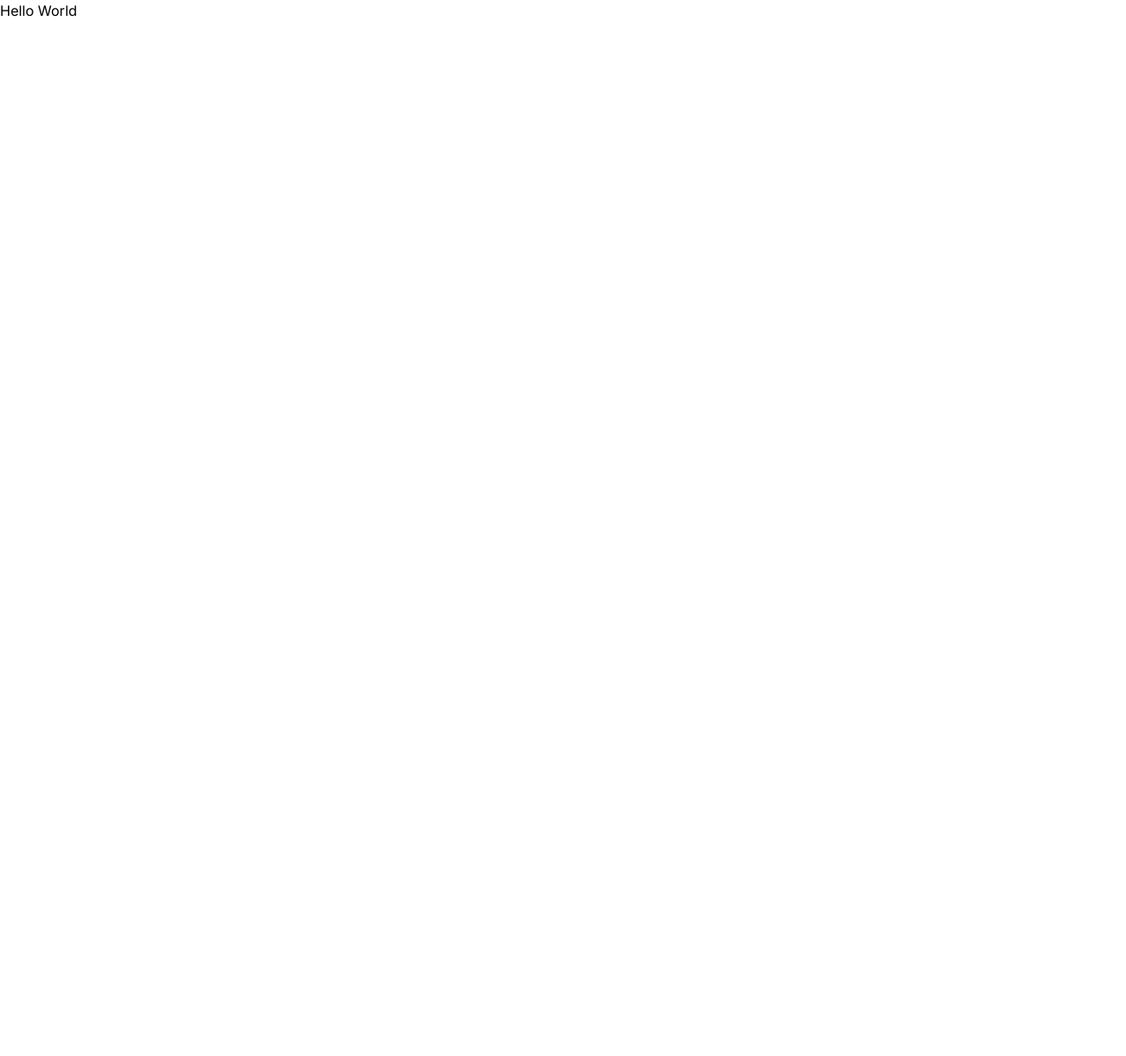
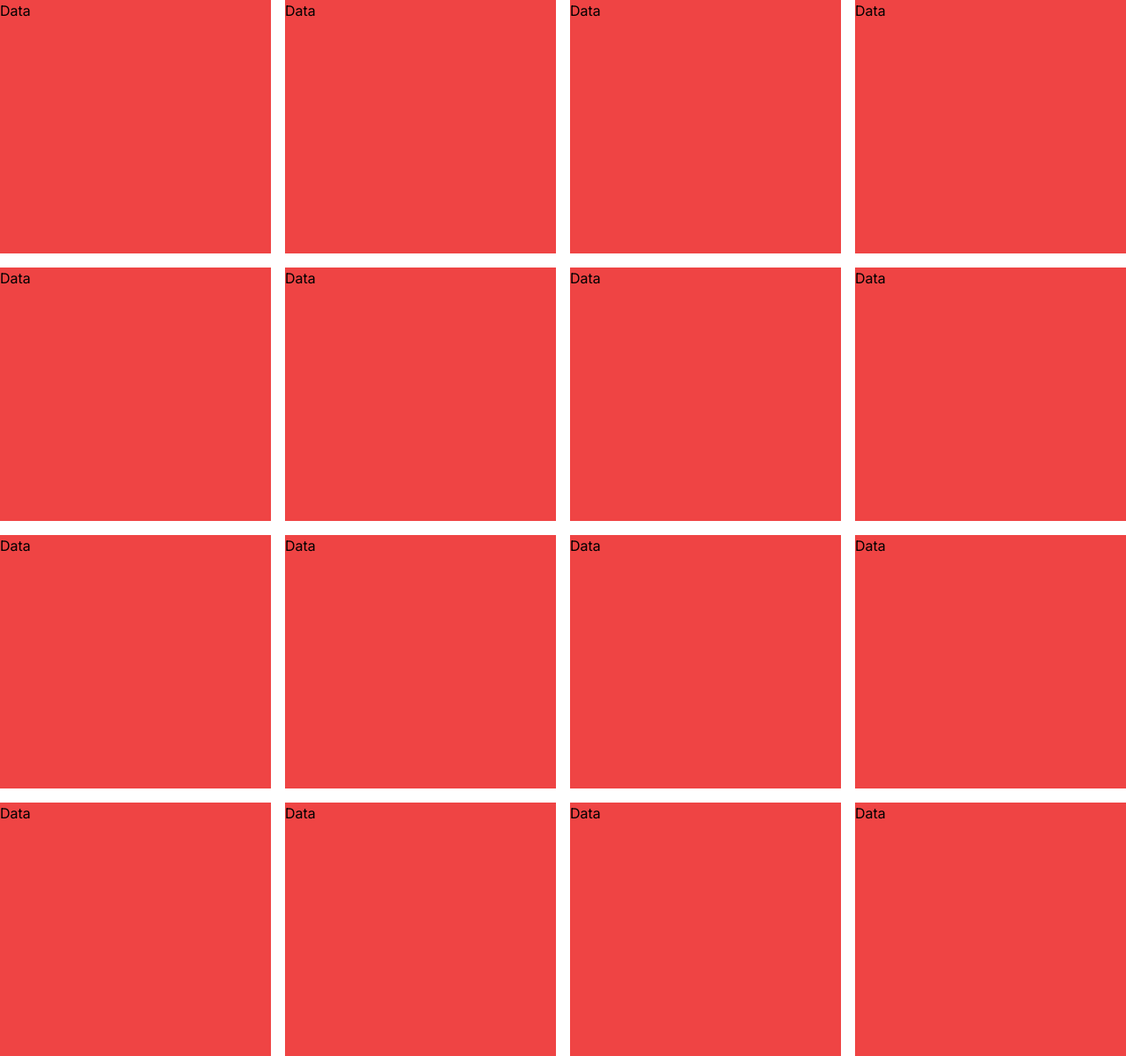
Before and after one commit to MuktadulIslam/Khapsu, a Next.js app in the folder frontend/: page / in a window 1280 px wide. Shown: the whole page at 88% size. Before the commit the page ends 800 px from the top, so only its background shows below. Built offline with nearby package versions, Linux system fonts and the light colour scheme.

Commit message:
ADD: add product grid

```diff
--- a/frontend/src/app/page.js
+++ b/frontend/src/app/page.js
@@ -3,7 +3,31 @@ import Image from "next/image";
 export default function Home() {
   return (
     <>
-    <h1>Hello World</h1>
+      {/* <div className="basis-1/2 space-x-3">
+        <div className="size-40 bg-red-500"></div>
+        <div className="size-40 bg-red-500"></div>
+        <div className="size-40 bg-red-500"></div>
+        <div className="size-40 bg-red-500"></div>
+      </div> */}
+      <div className="grid grid-cols-3 gap-4 content-normal sm:grid-cols-3 md:grid-cols-4">
+        <div className="w-100% h-72 bg-red-500">Data</div>
+        <div className="w-100% h-72 bg-red-500">Data</div>
+        <div className="w-100% h-72 bg-red-500">Data</div>
+        <div className="w-100% h-72 bg-red-500">Data</div>
+        <div className="w-100% h-72 bg-red-500">Data</div>
+        <div className="w-100% h-72 bg-red-500">Data</div>
+        <div className="w-100% h-72 bg-red-500">Data</div>
+        <div className="w-100% h-72 bg-red-500">Data</div>
+        <div className="w-100% h-72 bg-red-500">Data</div>
+        <div className="w-100% h-72 bg-red-500">Data</div>
+        <div className="w-100% h-72 bg-red-500">Data</div>
+        <div className="w-100% h-72 bg-red-500">Data</div>
+        <div className="w-100% h-72 bg-red-500">Data</div>
+        <div className="w-100% h-72 bg-red-500">Data</div>
+        <div className="w-100% h-72 bg-red-500">Data</div>
+        <div className="w-100% h-72 bg-red-500">Data</div>
+      </div>
+
     </>
   );
 }
--- a/frontend/tailwind.config.js
+++ b/frontend/tailwind.config.js
@@ -14,5 +14,5 @@ module.exports = {
       },
     },
   },
-  plugins: [],
+  plugins: ['prettier-plugin-tailwindcss'],
 };
```
Also changed, not shown: frontend/package.json (+7 -5 lines), 1 other file (tests, documents, lock files or other folders).
